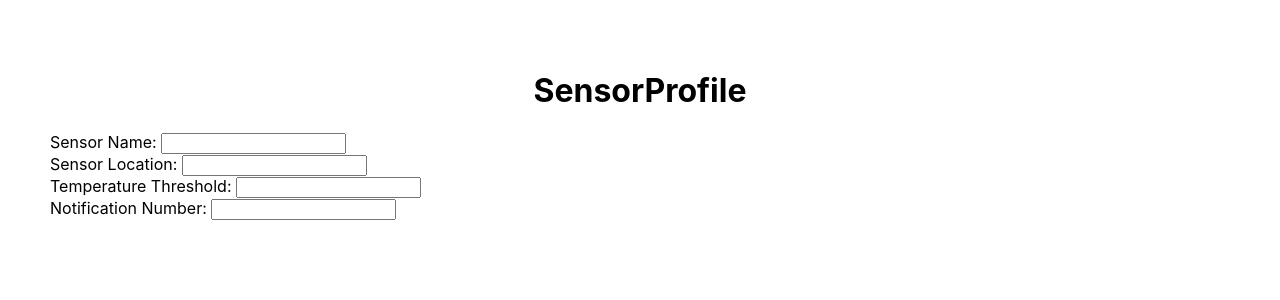
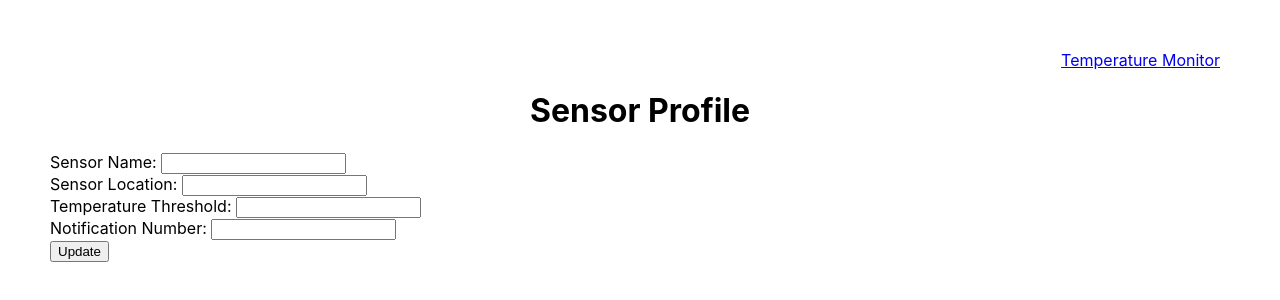
Before and after one commit to TEvans00/temperature-website, a React (Create React App) app in the folder client/: page /sensor in a window 1280 px wide. Shown: the top 300 px of the page. Built offline with nearby package versions, Linux system fonts and the light colour scheme; no server answers.

Commit message:
Use pico for backend of sensor profile

```diff
--- a/client/package.json
+++ b/client/package.json
@@ -11,6 +11,7 @@
     "react-dom": "^17.0.2",
     "react-router-dom": "^6.2.1",
     "react-scripts": "5.0.0",
+    "react-toastify": "^8.1.1",
     "web-vitals": "^2.1.4"
   },
   "scripts": {
--- a/client/src/App.js
+++ b/client/src/App.js
@@ -8,7 +8,7 @@ import './styles.css';
 function App() {
   return (
     <div>
-      <p className="sensor-profile-link"><Link to="/sensor">Sensor Profile</Link></p>
+      <p className="navigation-link"><Link to="/sensor">Sensor Profile</Link></p>
       <h1>Temperature Monitor</h1>
       <CurrentTemp />
       <TempListing />
--- a/client/src/components/CurrentTemp.js
+++ b/client/src/components/CurrentTemp.js
@@ -11,7 +11,6 @@ const CurrentTemp = () => {
   const getLatestTemp = async () => {
     const temperaturesResponse = await axios.get(`${config.QUERY_URL}/temperature_store/temperatures`);
     const temperatures = temperaturesResponse.data || [];
-    console.log(temperatures);
     temperatures.reverse();
     setTemp(temperatures[0]);
   };
--- a/client/src/components/SensorProfie.js
+++ b/client/src/components/SensorProfie.js
@@ -1,4 +1,10 @@
-import React, {useState} from 'react';
+import React, {useState, useEffect} from 'react';
+import axios from 'axios';
+import { ToastContainer, toast } from 'react-toastify';
+
+import config from '../config';
+
+import 'react-toastify/dist/ReactToastify.css';
 
 const SensorProfile = () => {
   const [name, setName] = useState('');
@@ -6,22 +12,47 @@ const SensorProfile = () => {
   const [threshold, setThreshold] = useState('');
   const [notificationNumber, setNotificationNumber] = useState('');
 
+  const getProfile = async () => {
+    const profileResponse = await axios.get(`${config.QUERY_URL}/sensor_profile/profile`);
+    const profile = profileResponse.data || {};
+    setName(profile.name || '');
+    setLocation(profile.location || '');
+    setThreshold(profile.temperature_threshold || '');
+    setNotificationNumber(profile.notification_number || '');
+  };
+
+  const saveChanges = (event) => {
+    event.preventDefault();
+    axios.post(`${config.EVENT_URL}/sensor/profile_updated`, {name, location, temperature_threshold: threshold, notification_number: notificationNumber});
+    toast('Profile updated!', {type: 'success'});
+  };
+
+  useEffect(() => {
+    getProfile();
+  }, []);
+
   return (
     <div>
-      <form>
-        <label for='name'>Sensor Name: </label>
+      <form onSubmit={saveChanges} >
+        <label htmlFor='name'>Sensor Name: </label>
         <input type="text" id='name' value={name} onChange={event => setName(event.target.value)}></input>
         <br />
-        <label for='location'>Sensor Location: </label>
+        <label htmlFor='location'>Sensor Location: </label>
         <input type="text" id='location' value={location} onChange={event => setLocation(event.target.value)}></input>
         <br />
-        <label for='threshold'>Temperature Threshold: </label>
+        <label htmlFor='threshold'>Temperature Threshold: </label>
         <input type="number" id='threshold' step="0.01" value={threshold} onChange={event => setThreshold(event.target.value)}></input>
         <br />
-        <label for='number'>Notification Number: </label>
+        <label htmlFor='number'>Notification Number: </label>
         <input type="text" id='number' value={notificationNumber} onChange={event => setNotificationNumber(event.target.value)}></input>
         <br />
+        <input type="submit" value="Update"></input>
       </form>
+      <ToastContainer
+        position='bottom-center'
+        hideProgressBar
+        autoClose={3000}
+      />
     </div>
   );
 }
--- a/client/src/screens/SensorProfile.js
+++ b/client/src/screens/SensorProfile.js
@@ -1,9 +1,12 @@
+import { Link } from 'react-router-dom';
+
 import SensorProfile from '../components/SensorProfie';
 
 const SensorProfileScreen = () => {
   return (
     <div>
-      <h1>SensorProfile</h1>
+      <p className='navigation-link'><Link to='/'>Temperature Monitor</Link></p>
+      <h1>Sensor Profile</h1>
       <SensorProfile />
     </div>
   );
--- a/client/src/styles.css
+++ b/client/src/styles.css
@@ -14,7 +14,7 @@ p {
   margin: 0;
 }
 
-.sensor-profile-link {
+.navigation-link {
   text-align: right;
   padding-right: 10px;
 }
```
Also changed, not shown: 1 other file (tests, documents, lock files or other folders).
